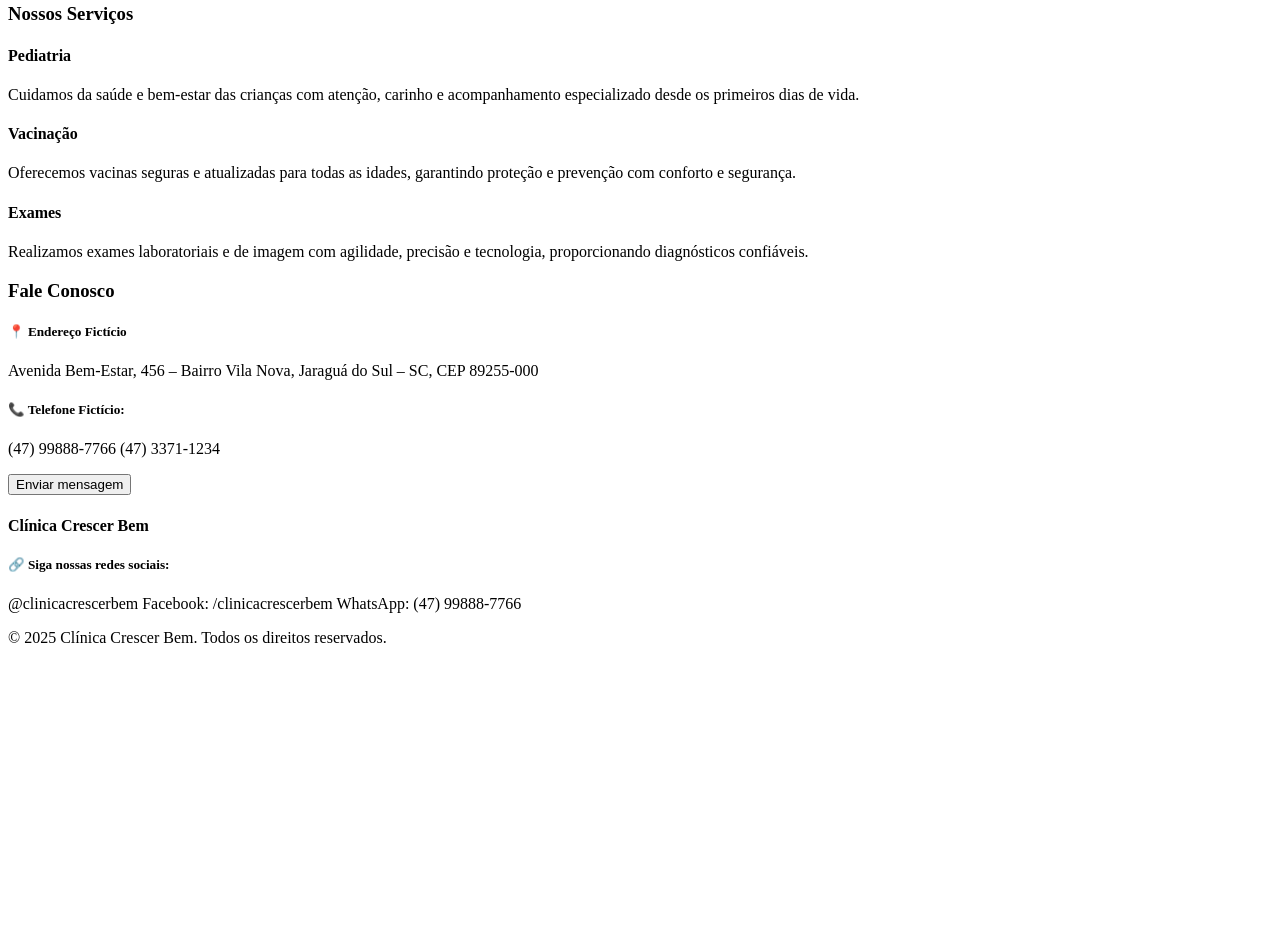
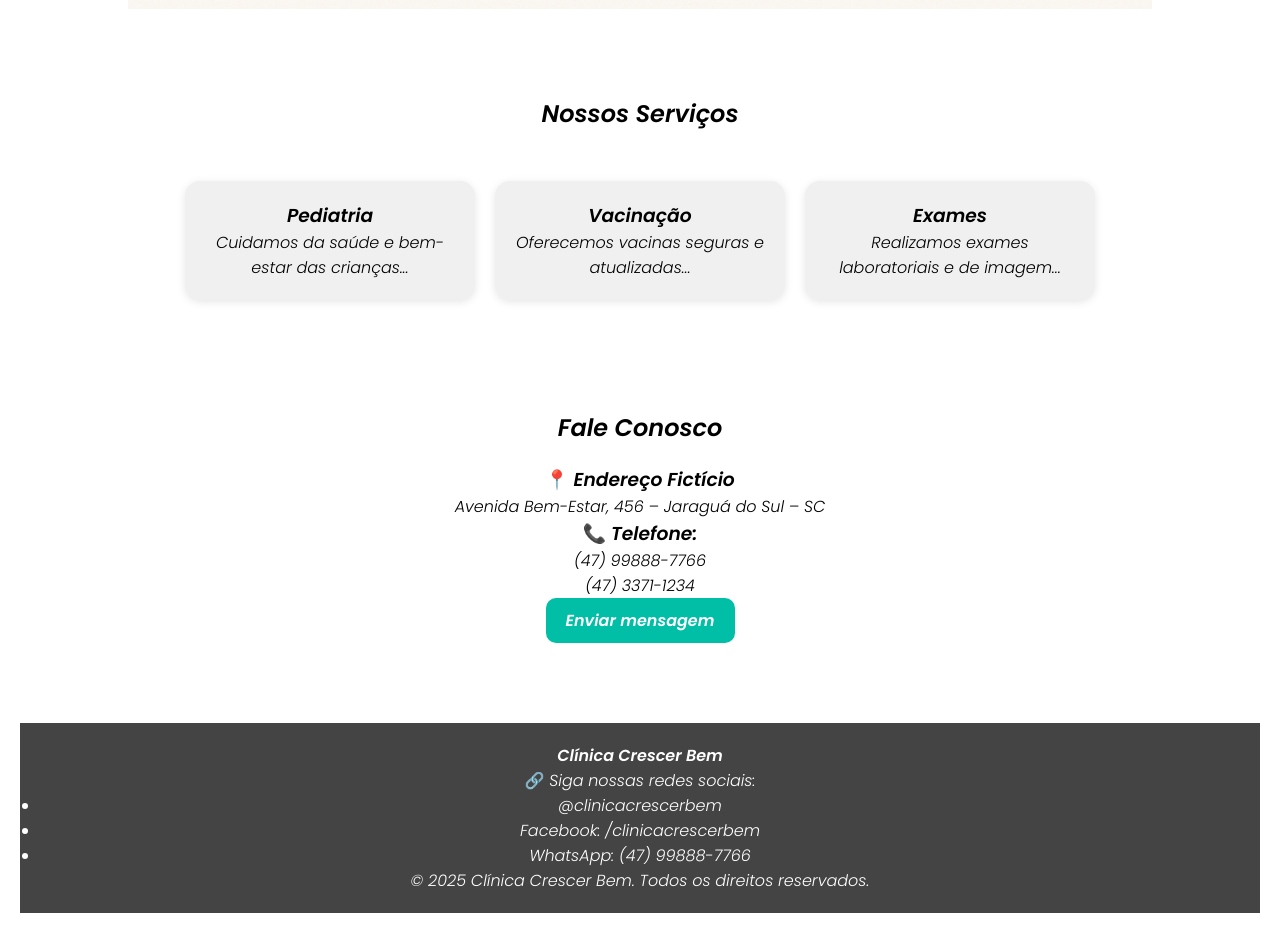
Before and after one commit to jhonatan583/Projeto1, a plain HTML site: page index.html in a window 1280 px wide. Shown: the part 1422-2374 px from the top of the page. Before the commit the page ends 2085 px from the top, so only its background shows below. Drawn offline with Linux system fonts and the light colour scheme.

Commit message:
estilizando CSS

```diff
--- a/index.html
+++ b/index.html
@@ -4,66 +4,74 @@
 <head>
     <meta charset="UTF-8">
     <meta name="viewport" content="width=device-width, initial-scale=1.0">
+    <link rel="stylesheet" href="style.css">
+    <link rel="preconnect" href="https://fonts.googleapis.com">
+<link rel="preconnect" href="https://fonts.gstatic.com" crossorigin>
+<link href="https://fonts.googleapis.com/css2?family=Poppins:ital,wght@1,300;1,600&family=Roboto:ital,wght@0,100..900;1,100..900&display=swap" rel="stylesheet">
     <title>Crescer Bem</title>
 </head>
 
 <body>
     <header>
-        <h3>Crescer Bem</h3>
+        <h1>Crescer Bem</h1>
         <nav>
-            <ul>Inicio</ul>
-            <ul>Sobre</ul>
-            <ul> Nossos Serviços</ul>
-            <ul>Contato</ul>
+            <ul>
+                <li>Início</li>
+                <li>Sobre</li>
+                <li>Nossos Serviços</li>
+                <li>Contato</li>
+            </ul>
         </nav>
     </header>
 
-    <h2> Cuidando da Saúde dos pequenos com carinho.</h2>
-    <button> Agendar Consulta</button>
+    <section>
+        <h2>Cuidando da Saúde dos pequenos com carinho.</h2>
+        <button>Agendar Consulta</button>
+        <section>
+            <h2>Quem Somos</h2>
+            <p>"Na Clínica Bem Estar, cuidamos da sua saúde com dedicação, carinho e excelência..."</p>
+            <img src="./img/Bem estar.png" alt="imagem-bem-estar">
+        </section>
 
-    <h3>Quem Somos</h3>
-    <p>"Na Clínica Bem Estar, cuidamos da sua saúde com dedicação, carinho e excelência. Oferecemos um ambiente
-        acolhedor e profissionais qualificados
-        para garantir o seu bem-estar físico e emocional. Nossa missão é promover qualidade de vida através de
-        atendimentos personalizados e tratamentos humanizados, sempre colocando você em primeiro lugar."</p>
 
-    <img src="./img/Bem estar.png" alt="imagem-bem-estar">
-
-    <h3>Nossos Serviços</h3>
-    <div class="Caixa-mae">
+        <section>
+            <h2>Nossos Serviços</h2>
+            <div class="caixa-servicos">
                 <div>
-            <H4>Pediatria</H4>
-            <p>Cuidamos da saúde e bem-estar das crianças com atenção, carinho e acompanhamento especializado desde os
-                primeiros dias de vida.</p>
+                    <h3>Pediatria</h3>
+                    <p>Cuidamos da saúde e bem-estar das crianças...</p>
                 </div>
                 <div>
-            <h4>Vacinação</h4>
-            <p>Oferecemos vacinas seguras e atualizadas para todas as idades, garantindo proteção e prevenção com
-                conforto e segurança.</p>
+                    <h3>Vacinação</h3>
+                    <p>Oferecemos vacinas seguras e atualizadas...</p>
                 </div>
                 <div>
-            <h4>Exames</h4>
-            <p>Realizamos exames laboratoriais e de imagem com agilidade, precisão e tecnologia, proporcionando
-                diagnósticos confiáveis.</p>
+                    <h3>Exames</h3>
+                    <p>Realizamos exames laboratoriais e de imagem...</p>
                 </div>
             </div>
+        </section>
 
-    <h3>Fale Conosco</h3>
-    <H5>📍 Endereço Fictício</H5>
-    <p>Avenida Bem-Estar, 456 – Bairro Vila Nova, Jaraguá do Sul – SC, CEP 89255-000</p>
-    <h5>📞 Telefone Fictício:</h5>
-    <p>(47) 99888-7766
-        (47) 3371-1234</p>
-    <button> Enviar mensagem</button>
+        <section>
+            <h2>Fale Conosco</h2>
+            <h3>📍 Endereço Fictício</h3>
+            <p>Avenida Bem-Estar, 456 – Jaraguá do Sul – SC</p>
+            <h3>📞 Telefone:</h3>
+            <p>(47) 99888-7766<br>(47) 3371-1234</p>
+            <button>Enviar mensagem</button>
+        </section>
 
         <footer>
-        <h4> Clínica Crescer Bem</h4>
-        <h5>🔗 Siga nossas redes sociais:</h5>
-        <p> @clinicacrescerbem
-            Facebook: /clinicacrescerbem
-            WhatsApp: (47) 99888-7766</p>
+            <p><strong>Clínica Crescer Bem</strong></p>
+            <p>🔗 Siga nossas redes sociais:</p>
+            <ul>
+                <li>@clinicacrescerbem</li>
+                <li>Facebook: /clinicacrescerbem</li>
+                <li>WhatsApp: (47) 99888-7766</li>
+            </ul>
             <p>© 2025 Clínica Crescer Bem. Todos os direitos reservados.</p>
         </footer>
+
 </body>
 
 </html>
--- /dev/null
+++ b/style.css
@@ -0,0 +1,71 @@
+* {
+    font-family: "Poppins", sans-serif;
+    margin: 0;
+    padding: 0;
+}
+
+header {
+    background-color: #05e7f3;
+}
+
+nav ul {
+    list-style: none;
+    display: flex;
+    gap: 20px;
+    padding: 20px;
+    justify-content: center;
+}
+
+header h1 {
+    font-size: 28px;
+    padding: 20px;
+    color: white;
+    text-align: center;
+}
+section {
+    padding: 40px 20px;
+    text-align: center;
+}
+
+section h2 {
+    font-size: 24px;
+    margin-bottom: 20px;
+}
+
+button {
+    padding: 10px 20px;
+    background-color: #00bfa6;
+    color: white;
+    border: none;
+    border-radius: 10px;
+    cursor: pointer;
+    font-weight: bold;
+    font-size: 16px;
+}
+
+button:hover {
+    background-color: #008f7a;
+}
+
+.caixa-servicos {
+    display: flex;
+    gap: 20px;
+    padding: 30px;
+    justify-content: center;
+}
+
+.caixa-servicos div {
+    background-color: #f0f0f0;
+    padding: 20px;
+    border-radius: 15px;
+    box-shadow: 0 2px 8px rgba(0,0,0,0.1);
+    width: 250px;
+    text-align: center;
+}
+footer {
+    background-color: #444;
+    color: white;
+    text-align: center;
+    padding: 20px;
+    margin-top: 40px;
+}
```
Lines whose indentation alone changed are shown as unchanged.
